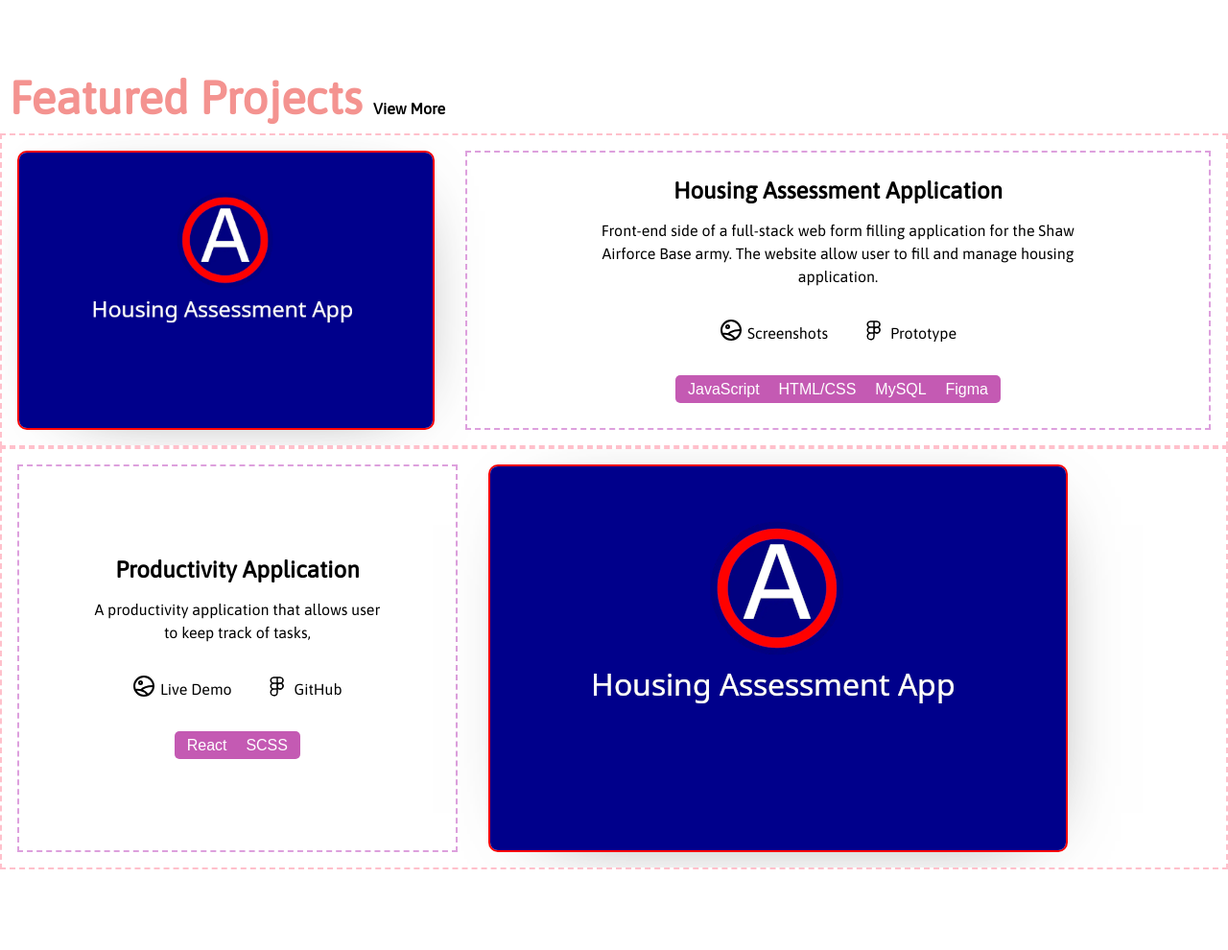
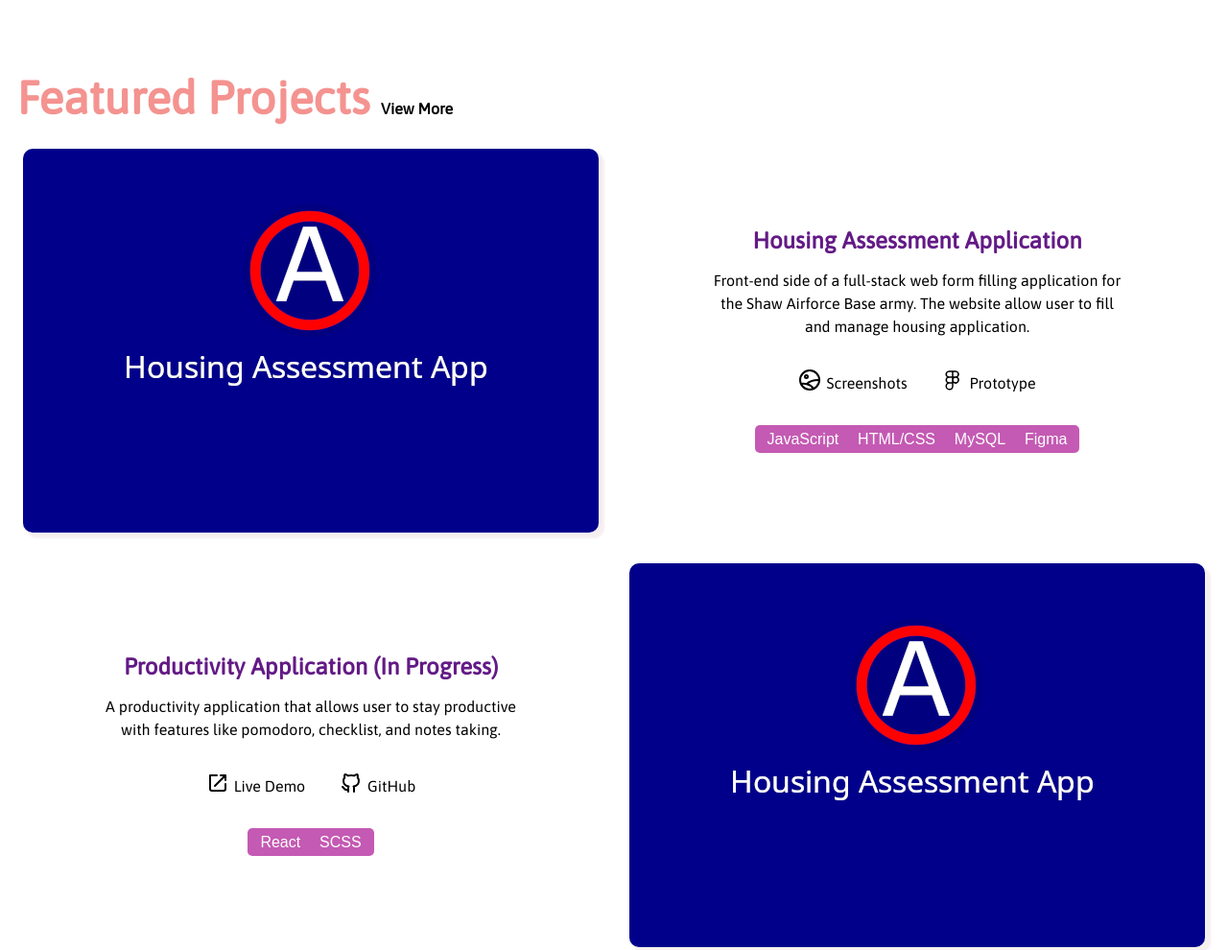
Before and after one commit to catfishsoup/personal_websiteV1, a plain HTML site: page index.html in a window 1280 px wide. Shown: the part 2160-3150 px from the top of the page at 96% size. Drawn offline with Linux system fonts and the light colour scheme; a web font is replaced by a local one.

Commit message:
Added projects

```diff
--- a/index.css
+++ b/index.css
@@ -247,29 +247,31 @@ and (-webkit-min-device-pixel-ratio: 1) {
 /***********************/
 /* Project Section */
 .project {
-    display: flex;
-    flex-direction: row;
-    border: 2px dashed pink;
+    display: grid;
+    grid-template-columns: 1fr 1fr;
 }
+.project-pic {
+    margin: 1em;
+    border-radius: 10px;
+    display: inline-block;
+    overflow: hidden;
+    transition: transform ease 0.5s, box-shadow ease 0.5s;
+    box-shadow: 5px 5px 2px 1px rgba(162, 102, 111, 0.1);
+}
+
+.project-pic:hover {
+    transform: translateY(-5px);
+    box-shadow: 12px 12px 2px 1px rgba(99, 26, 134, 0.1);
+}
+
 .project-info {
+    max-width: 100ch;
+    margin: auto;
+    gap: 1em;
     display: flex;
     align-items: center;
     flex-direction: column;
-    justify-content: center;
-    gap: 1em;
-    margin: 1em;
-    border: 2px dashed plum;
 }
-
-.project-pic {
-    margin: 1em;
-    border-radius: 10px;
-    box-shadow: 10px 11px 80px -52px rgba(0,0,0,0.75);
-    display: inline-block;
-    max-width: calc(100% - 20px);
-    border: 2px solid red;
-}
-
 
 
 .project-title {
@@ -279,18 +281,19 @@ and (-webkit-min-device-pixel-ratio: 1) {
 }
 
 .project-title > a {
-    color: black;
+    color: #631a86;
     transition: 0.5s;
 }
 .project-title > a:hover {
     color: #f45866;
 }
 .project-desc {
+    line-height: 1.5;
+    max-width: 50ch;
     text-align: center;
-    line-height: 1.5;
-    max-width: calc(70% - 10px);
-    overflow: hidden;
 }
+
+
 .project-links {
     padding: 1em;
 }
@@ -315,6 +318,7 @@ and (-webkit-min-device-pixel-ratio: 1) {
     background-color: rgba(196, 90, 179, 1);
     border-radius: 5px;
     padding: 5px;
+    width: fit-content;
 }
 .project-lang-tags > span {
     margin: 5px;
--- a/index.html
+++ b/index.html
@@ -126,7 +126,6 @@
         <div id="project-list">
             <div class="project">
                 <img src="img/haa.png" class="project-pic">
-
                 <div class="project-info">
                     <div class="project-title"><a href="projects/haa/HAA.html">Housing Assessment Application</a></div>
                     <div class="project-desc">Front-end side of a full-stack web form filling application for the Shaw Airforce Base army. The website allow user to fill and manage housing application.</div>
@@ -147,11 +146,11 @@
 
             <div class="project">
                 <div class="project-info">
-                    <div class="project-title"><a href="projects/haa/HAA.html">Productivity Application</a></div>
-                    <div class="project-desc">A productivity application that allows user to keep track of tasks, </div>
+                    <div class="project-title"><a href="">Productivity Application (In Progress)</a></div>
+                    <div class="project-desc">A productivity application that allows user to stay productive with features like pomodoro, checklist, and notes taking. </div>
                     <div class="project-links">
-                    <span class="ext-link"><svg xmlns="http://www.w3.org/2000/svg" width="24" height="24" viewBox="0 0 24 24"><g fill="none" stroke="currentColor" stroke-linecap="round" stroke-linejoin="round" stroke-width="2"><path d="M3 16c1.403-.234 3.637-.293 5.945.243M16 21c-1.704-2.768-4.427-4.148-7.055-4.757m0 0C10.895 13.985 14.558 12 21 12h1M8.5 7C8 7 7 7.3 7 8.5S8 10 8.5 10S10 9.7 10 8.5S9 7 8.5 7z"/><circle cx="12" cy="12" r="10"/></g></svg><a href="./projects/haa/HAA.html">Live Demo</a></span>
-                    <span class="ext-link"><svg xmlns="http://www.w3.org/2000/svg" width="24" height="24" viewBox="0 0 256 256"><path fill="currentColor" d="M184 96a40 40 0 0 0-24-72H88a40 40 0 0 0-24 72a40 40 0 0 0 1.37 65A44 44 0 1 0 136 196v-36a40 40 0 1 0 48-64Zm0-32a24 24 0 0 1-24 24h-24V40h24a24 24 0 0 1 24 24ZM64 64a24 24 0 0 1 24-24h32v48H88a24 24 0 0 1-24-24Zm24 88a24 24 0 0 1 0-48h32v48H88Zm32 44a28 28 0 1 1-28-28h28Zm40-44a24 24 0 1 1 24-24a24 24 0 0 1-24 24Z"/></svg><a href="https://figma.fun/kiGtN7">GitHub</a></span>
+                        <span class="ext-link"><svg xmlns="http://www.w3.org/2000/svg" width="24" height="24" viewBox="0 0 24 24"><path fill="none" stroke="currentColor" stroke-linecap="round" stroke-linejoin="round" stroke-width="2" d="M11 4H4v14a2 2 0 0 0 2 2h12a2 2 0 0 0 2-2v-5M9 15L20 4m-5 0h5v5"/></svg><a href="">Live Demo</a></span>
+                        <span class="ext-link"><svg xmlns="http://www.w3.org/2000/svg" width="24" height="24" viewBox="0 0 24 24"><path fill="none" stroke="currentColor" stroke-linecap="round" stroke-linejoin="round" stroke-width="2" d="M9 19c-4.3 1.4-4.3-2.5-6-3m12 5v-3.5c0-1 .1-1.4-.5-2c2.8-.3 5.5-1.4 5.5-6a4.6 4.6 0 0 0-1.3-3.2a4.2 4.2 0 0 0-.1-3.2s-1.1-.3-3.5 1.3a12.3 12.3 0 0 0-6.2 0C6.5 2.8 5.4 3.1 5.4 3.1a4.2 4.2 0 0 0-.1 3.2A4.6 4.6 0 0 0 4 9.5c0 4.6 2.7 5.7 5.5 6c-.6.6-.6 1.2-.5 2V21"/></svg><a href="https://github.com/catfishsoup?tab=repositories">GitHub</a></span>
                     </div>
                     <div class="project-lang-tags">
                         <span>React</span>
```
Lines whose indentation alone changed are shown as unchanged.
